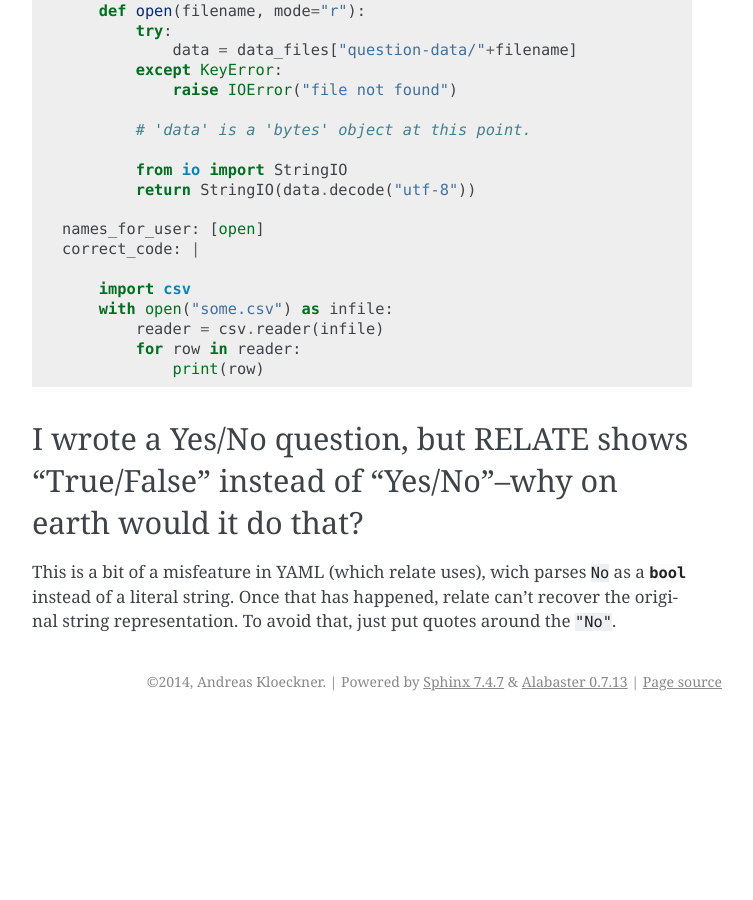
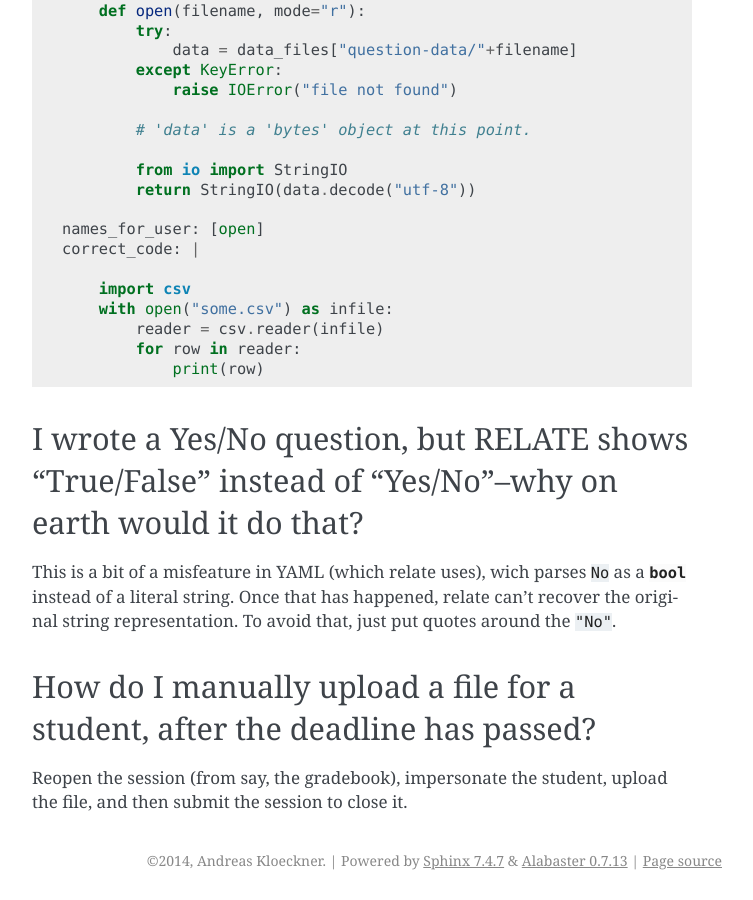
Before and after one commit to inducer/relate, a Sphinx documentation site: the page built from doc/faq.rst, in a window 1280 px wide and 900 px high, scrolled down 2789 px. Shown: the whole window, without its empty margins (388-1141 px from the left). Built offline with Sphinx 7.4.7, drawn with Linux system fonts in a browser that asks for light colours; before the commit the page ends 3510 px from its top, so only the background shows below that; some of the changed text lies outside the part shown.

Commit message:
Added FAQ entry for changing things past deadlines

```diff
--- a/doc/faq.rst
+++ b/doc/faq.rst
@@ -133,3 +133,9 @@ This is a bit of a misfeature in YAML (which relate uses), wich parses ``No`` as
 a :class:`bool` instead of a literal string. Once that has happened, relate can't
 recover the original string representation. To avoid that, just put quotes
 around the ``"No"``.
+
+How do I manually upload a file for a student, after the deadline has passed?
+------------------------------------------------------------------------------------------------------------
+
+Reopen the session (from say, the gradebook), impersonate the student,
+upload the file, and then submit the session to close it.
```
